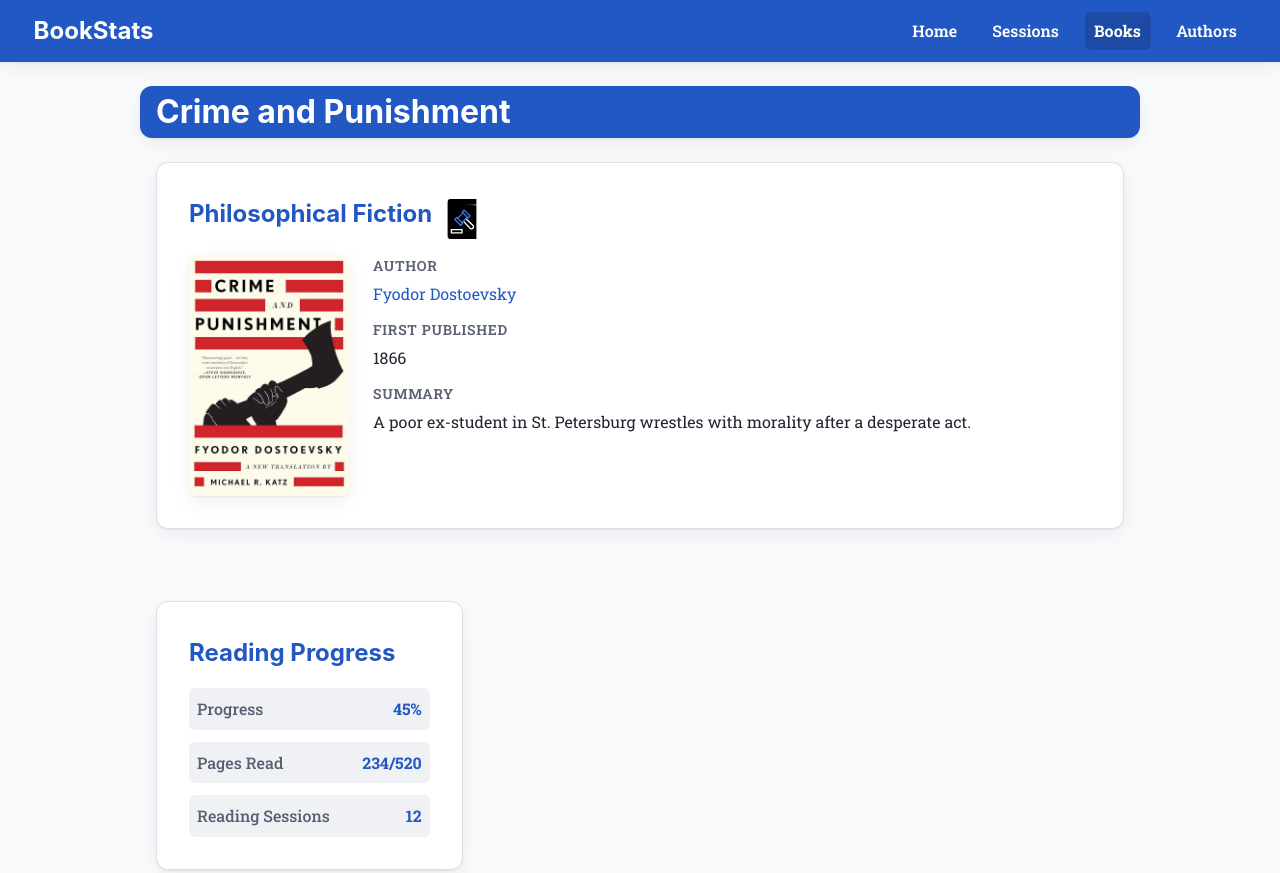
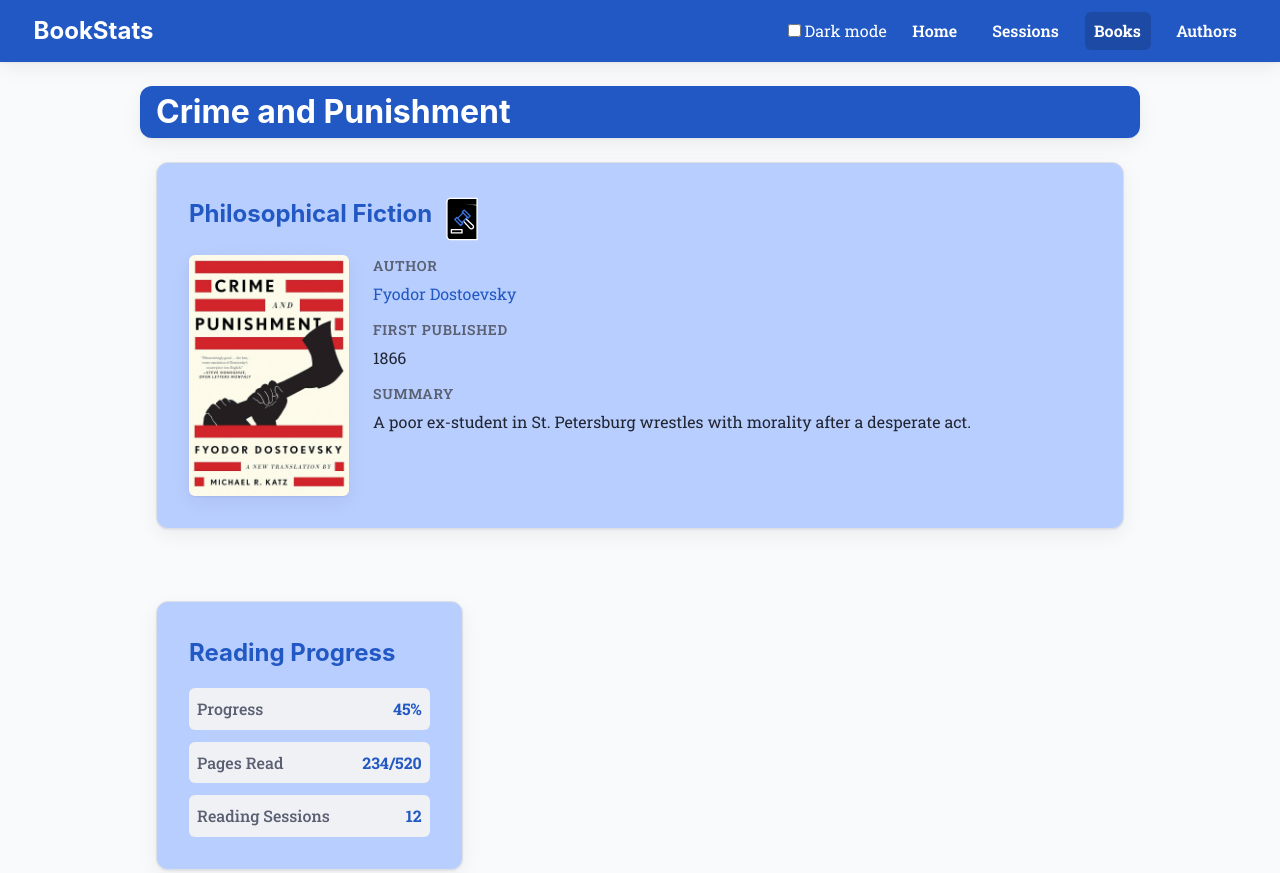
Before and after one commit to Jhammett03/csc437, a website: page packages/proto/public/book.html in a window 1280 px wide. Shown: the top 873 px of the page. Drawn offline with Linux system fonts and the light colour scheme.

Commit message:
Dark Mode Toggling Lab 7

```diff
--- a/packages/proto/public/book.html
+++ b/packages/proto/public/book.html
@@ -1,8 +1,9 @@
 <!DOCTYPE html>
 <html lang="en">
   <head>
-    <title>Crime and Punishment</title>
     <meta charset="utf-8" />
+    <meta name="viewport" content="width=device-width, initial-scale=1.0" />
+    <title>BookStats - Crime and Punishment</title>
     <link rel="preconnect" href="https://fonts.googleapis.com" />
     <link rel="preconnect" href="https://fonts.gstatic.com" crossorigin />
     <link
@@ -21,6 +22,12 @@
           <h2>BookStats</h2>
         </div>
         <div class="nav-links">
+          <label
+            onchange="event.stopPropagation(); const isChecked = event.target.type === 'checkbox' ? event.target.checked : false; document.body.dispatchEvent(new CustomEvent('darkmode:toggle', { detail: { checked: isChecked } }));"
+          >
+            <input type="checkbox" autocomplete="off" />
+            Dark mode
+          </label>
           <a href="/index.html">Home</a>
           <a href="/session.html">Sessions</a>
           <a href="/book.html" class="active">Books</a>
@@ -106,5 +113,14 @@
         </ol>
       </section>
     </main>
+    <script>
+      document.body.addEventListener("darkmode:toggle", (event) => {
+        if (event.detail.checked) {
+          event.currentTarget.classList.add("dark-mode");
+        } else {
+          event.currentTarget.classList.remove("dark-mode");
+        }
+      });
+    </script>
   </body>
 </html>
--- a/packages/proto/public/styles/tokens.css
+++ b/packages/proto/public/styles/tokens.css
@@ -1,30 +1,32 @@
-:root{
+:root {
   --color-primary: hsl(220 70% 45%);
   --color-primary-600: hsl(220 70% 38%);
-    --color-accent:  hsl(265 85% 60%);
+  --color-accent: hsl(265 85% 60%);
   --color-accent-600: hsl(265 85% 50%);
   --surface-1: hsl(210 33% 98%);
-    --surface-2: hsl(0 0% 100%);
+  --surface-2: hsl(221, 100%, 86%);
   --surface-3: hsl(220 20% 95%);
   --text-1: hsl(225 20% 16%);
   --text-2: hsl(225 12% 40%);
   --text-inv: hsl(0 0% 100%);
   --line: hsl(220 15% 88%);
-    --focus: hsl(200 100% 40% / .35);
-    --space-1: .25rem;
-    --space-2: .5rem;
-    --space-3: .75rem;
+  --focus: hsl(200 100% 40% / 0.35);
+  --space-1: 0.25rem;
+  --space-2: 0.5rem;
+  --space-3: 0.75rem;
   --space-4: 1rem;
   --space-5: 1.5rem;
   --space-6: 2rem;
   --space-8: 3rem;
-    --radius-s: .375rem;
-    --radius-m: .75rem;
-    --shadow-1: 0 1px 2px hsl(220 40% 2% / .06), 0 6px 20px hsl(220 40% 2% / .06);
-    --font-sans: "Inter", system-ui, -apple-system, Segoe UI, Roboto, Arial, sans-serif;
+  --radius-s: 0.375rem;
+  --radius-m: 0.75rem;
+  --shadow-1: 0 1px 2px hsl(220 40% 2% / 0.06),
+    0 6px 20px hsl(220 40% 2% / 0.06);
+  --font-sans: "Inter", system-ui, -apple-system, Segoe UI, Roboto, Arial,
+    sans-serif;
   --font-body: "Roboto Slab", Georgia, "Times New Roman", serif;
   --font-heading: var(--font-sans);
-    --size-1: .875rem;
+  --size-1: 0.875rem;
   --size-2: 1rem;
   --size-3: 1.125rem;
   --size-4: 1.5rem;
@@ -32,11 +34,7 @@
   --icon-large: 400px;
 }
 
-
-/* Note - I'm mostly developing this in dark mode for now because thats my browser preference */
-
-  @media (prefers-color-scheme: dark){
-    :root{
+body.dark-mode {
   --surface-1: hsl(220 18% 10%);
   --surface-2: hsl(220 16% 14%);
   --surface-3: hsl(220 16% 18%);
@@ -46,4 +44,3 @@
   --color-primary: hsl(220 70% 55%);
   --color-primary-600: hsl(220 70% 62%);
 }
-  }
```
Also changed, not shown: packages/proto/public/author.html (+17 -1 lines), packages/proto/public/index.html (+17 -0 lines), packages/proto/public/session.html (+17 -0 lines). Lines whose indentation alone changed are shown as unchanged.
